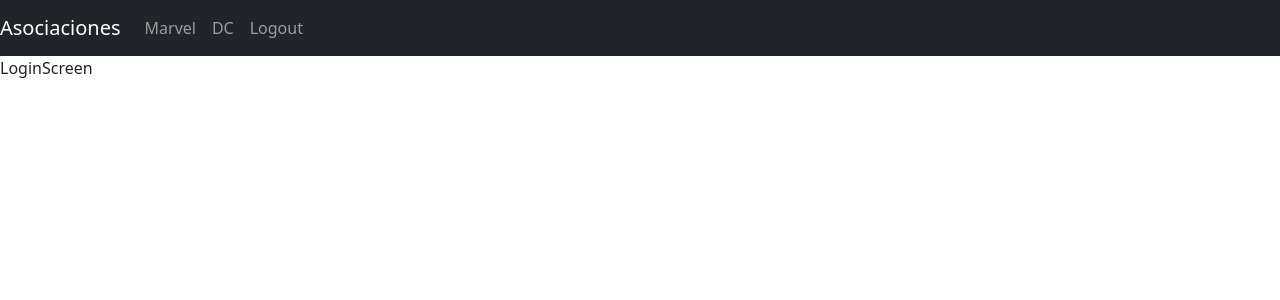
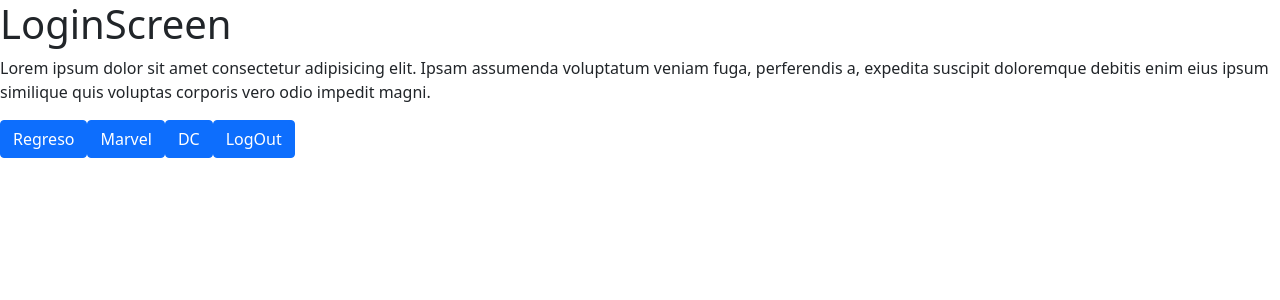
Before and after one commit to Fernando-ui/Rutas-React-V5, a React (Vite) app: page /login in a window 1280 px wide. Before the commit this address led to /. Shown: the top 300 px of the page. Built offline with nearby package versions, Linux system fonts and the light colour scheme.

Commit message:
Colocando mas ejemplos de rutas

```diff
--- a/src/components/dcs/DcScreen.jsx
+++ b/src/components/dcs/DcScreen.jsx
@@ -1,7 +1,14 @@
-import React from 'react'
+import React from "react";
 
 export const DcScreen = () => {
   return (
-    <div>DcScreen</div>
-  )
-}
+    <>
+      <h1>DcScreen</h1>
+      <p>
+        Lorem ipsum, dolor sit amet consectetur adipisicing elit. Aspernatur
+        saepe animi at, ullam odio accusantium quas veniam. Quo, illum veniam ad
+        sit sint similique adipisci officiis, est esse libero neque.
+      </p>
+    </>
+  );
+};
--- a/src/components/heroes/HeroScreen.jsx
+++ b/src/components/heroes/HeroScreen.jsx
@@ -2,6 +2,6 @@ import React from 'react'
 
 export const HeroScreen = () => {
   return (
-    <div>HeroScreen</div>
+    <h1>HeroScreen</h1>
   )
 }
--- a/src/components/login/LoginScreen.jsx
+++ b/src/components/login/LoginScreen.jsx
@@ -1,7 +1,50 @@
-import React from 'react'
+import React from "react";
+import { useHistory, useLocation } from "react-router-dom";
 
 export const LoginScreen = () => {
+  const history = useHistory();
+  const location = useLocation();
+  console.log(location);
+
+  const handleMarvel = () => {
+    history.replace("/marvel");
+  };
+  const handleDC = () => {
+    history.replace("/dc");
+  };
+  const handleLogOut = () => {
+    history.replace("/logout");
+
+  };
+  const handleBack = () => {
+    history.goBack();
+  }
+
+
   return (
-    <div>LoginScreen</div>
-  )
-}
+    <>
+      <h1>LoginScreen</h1>
+      <p>
+        Lorem ipsum dolor sit amet consectetur adipisicing elit. Ipsam assumenda
+        voluptatum veniam fuga, perferendis a, expedita suscipit doloremque
+        debitis enim eius ipsum similique quis voluptas corporis vero odio
+        impedit magni.
+      </p>
+      <button className="btn btn-primary"
+      onClick={()=> handleBack()}
+
+      >
+        Regreso
+      </button>
+      <button className="btn btn-primary" onClick={() => handleMarvel()}>
+        Marvel
+      </button>
+      <button className="btn btn-primary" onClick={() => handleDC()}>
+        DC
+      </button>
+      <button className="btn btn-primary" onClick={() => handleLogOut()}>
+        LogOut
+      </button>
+    </>
+  );
+};
--- /dev/null
+++ b/src/components/logout/LogoutScreen.jsx
@@ -0,0 +1,14 @@
+import React from "react";
+
+export const LogoutScreen = () => {
+  return (
+    <>
+      <h1>Logout</h1>
+      <p>
+        Lorem ipsum dolor sit amet, consectetur adipisicing elit. Nisi quae
+        eaque id beatae fugit molestias tenetur laudantium consectetur voluptas,
+        minus amet quam placeat optio illo et sunt delectus est ea.
+      </p>
+    </>
+  );
+};
--- a/src/components/marvel/MarvelScreen.jsx
+++ b/src/components/marvel/MarvelScreen.jsx
@@ -1,7 +1,15 @@
-import React from 'react'
+import React from "react";
 
 export const MarvelScreen = () => {
   return (
-    <div>MarvelScreen</div>
-  )
-}
+    <>
+      <h1>MarvelScreen</h1>
+      <p>
+        Lorem ipsum dolor, sit amet consectetur adipisicing elit. Repudiandae
+        similique magnam nam officiis sit quasi veritatis ullam, praesentium
+        animi sunt, beatae temporibus, quaerat reiciendis. Vero dolorum animi
+        ratione maxime delectus.
+      </p>
+    </>
+  );
+};
--- a/src/components/ui/Navbar.jsx
+++ b/src/components/ui/Navbar.jsx
@@ -4,7 +4,7 @@ import { Link, NavLink } from "react-router-dom";
 export const Navbar = () => {
   return (
     <nav className="navbar navbar-expand-sm navbar-dark bg-dark">
-      <Link className="navbar-brand" to="/">
+      <Link className="navbar-brand" to="/login">
         Asociaciones
       </Link>
 
@@ -36,7 +36,7 @@ export const Navbar = () => {
             activeClassName="active"
             className="nav-item nav-link"
             exact
-            to="/login"
+            to="/logout"
           >
             Logout
           </NavLink>
--- a/src/routers/AppRouter.jsx
+++ b/src/routers/AppRouter.jsx
@@ -1,25 +1,18 @@
+import { BrowserRouter as Router, Switch, Route, Link } from "react-router-dom";
+
 import React from "react";
-import { Redirect } from "react-router-dom";
-import { BrowserRouter as Router, Switch, Route, Link } from "react-router-dom";
-import { DcScreen } from "../components/dcs/DcScreen";
 import { LoginScreen } from "../components/login/LoginScreen";
-import { MarvelScreen } from "../components/marvel/MarvelScreen";
-import { Navbar } from "../components/ui/Navbar";
+import { HomeScreen } from "./HomeScreen";
 
 export const AppRouter = () => {
   return (
-    <>
     <Router>
       <div>
-          <Navbar />
         <Switch>
-            <Route exact path="/" component={LoginScreen} />
-            <Route exact path="/marvel" component={MarvelScreen} />
-            <Route exact path="/dc" component={DcScreen} />
-            <Redirect exact to="/" />
+          <Route exact path="/login" component={LoginScreen} />
+          <Route path="/" component={HomeScreen} />
         </Switch>
       </div>
     </Router>
-    </>
   );
 };
--- /dev/null
+++ b/src/routers/HomeScreen.jsx
@@ -0,0 +1,17 @@
+import React from 'react'
+import {Route} from 'react-router-dom'
+import { DcScreen } from '../components/dcs/DcScreen'
+import { LogoutScreen } from '../components/logout/LogoutScreen'
+import { MarvelScreen } from '../components/marvel/MarvelScreen'
+import { Navbar } from '../components/ui/Navbar'
+
+export const HomeScreen = () => {
+  return (
+    <>
+    <Navbar/>
+         <Route exact path="/dc" component={DcScreen} />
+          <Route exact path="/marvel" component={MarvelScreen} />
+          <Route exact path="/logout" component={LogoutScreen} />
+    </>
+  )
+}
```
Lines whose indentation alone changed are shown as unchanged.
